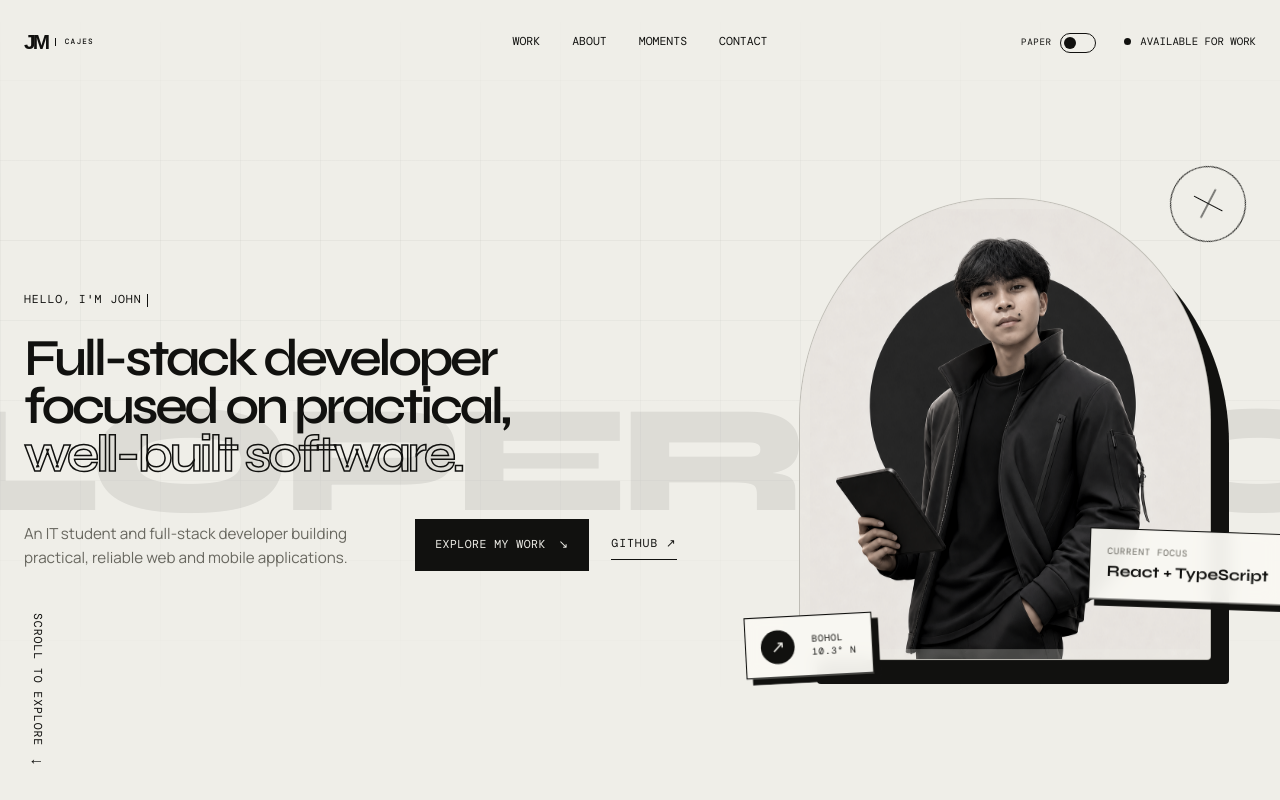
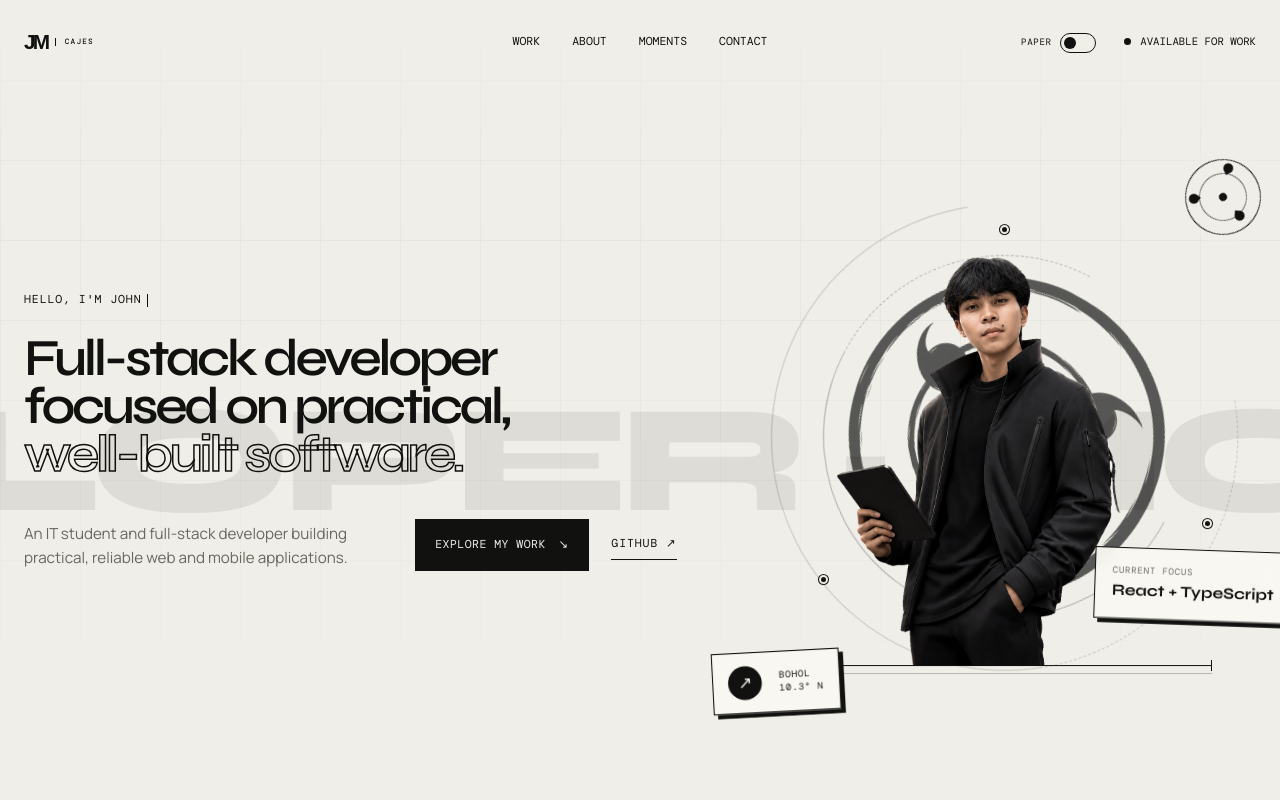
Before and after one commit to CajesJM/Jm-Portfolio, a React (Vite) app: page / in a window 1280 px wide. Shown: the top 800 px of the page. Built offline with nearby package versions, Linux system fonts and the light colour scheme; no server answers; a web font is replaced by a local one.

Commit message:
enhancing hero UI

```diff
--- a/src/components/Hero.tsx
+++ b/src/components/Hero.tsx
@@ -1,6 +1,7 @@
 import { useEffect, useRef, useState, type MouseEvent } from "react";
 import { motion, useReducedMotion } from "framer-motion";
-import heroCharacter from "../assets/Hero/jm-3d-hero-v3.png";
+import heroCharacter from "../assets/Hero/hero-avatar-cutout.webp";
+import sharinganOrbit from "../assets/Hero/sharingan-orbit-mask.webp";
 import "../styles/Hero.css";
 
 const GREETING = "Hello, I'm John Mark Cajes";
@@ -134,14 +135,30 @@ export default function Hero() {
             onMouseMove={handlePointerMove}
             onMouseLeave={resetTilt}
           >
-            <span className="hero__orbit mono">
-              UI · CODE · MOTION · PRODUCT ·
+            <span className="hero__orbit" aria-hidden="true">
+              <i />
+              <i />
+              <i />
             </span>
             <div className="hero__portrait">
+              <div className="hero__aperture" aria-hidden="true">
+                <span className="hero__aperture-ring hero__aperture-ring--outer" />
+                <span className="hero__aperture-ring hero__aperture-ring--inner" />
+                <img
+                  className="hero__orbital-art"
+                  src={sharinganOrbit}
+                  alt=""
+                />
+                <span className="hero__aperture-node hero__aperture-node--one" />
+                <span className="hero__aperture-node hero__aperture-node--two" />
+                <span className="hero__aperture-node hero__aperture-node--three" />
+              </div>
               <img
+                className="hero__portrait-image"
                 src={heroCharacter}
-                alt="3D illustrated portrait of John Mark Cajes"
+                alt="3D illustrated portrait of John Mark Cajes framed by an orbital ink motif"
               />
+              <span className="hero__portrait-baseline" aria-hidden="true" />
             </div>
             <div className="hero__card hero__card--role">
               <span className="mono">Current focus</span>
@@ -158,10 +175,6 @@ export default function Hero() {
           </div>
         </motion.div>
       </div>
-
-      <a className="hero__scroll mono" href="#work">
-        Scroll to explore <span>↓</span>
-      </a>
     </section>
   );
 }
--- a/src/index.css
+++ b/src/index.css
@@ -54,7 +54,8 @@ html.theme-changing *,
 html.theme-changing *::before,
 html.theme-changing *::after {
   transition-property: color, background-color, border-color, box-shadow,
-    text-decoration-color, -webkit-text-stroke-color, transform, opacity !important;
+    text-decoration-color, -webkit-text-stroke-color, transform, opacity,
+    filter !important;
   transition-duration: 680ms !important;
   transition-timing-function: var(--ease) !important;
 }
--- a/src/styles/Hero.css
+++ b/src/styles/Hero.css
@@ -10,11 +10,17 @@
   position: absolute;
   z-index: -1;
   inset: 0;
-  background-image: linear-gradient(var(--line) 1px, transparent 1px),
+  background-image:
+    linear-gradient(var(--line) 1px, transparent 1px),
     linear-gradient(90deg, var(--line) 1px, transparent 1px);
   background-size: 80px 80px;
   content: "";
-  mask-image: linear-gradient(to bottom, transparent, black 28%, transparent 92%);
+  mask-image: linear-gradient(
+    to bottom,
+    transparent,
+    black 28%,
+    transparent 92%
+  );
   opacity: 0.22;
 }
 
@@ -121,67 +127,198 @@
   --rx: 0deg;
   --ry: 0deg;
   position: relative;
-  max-width: 520px;
+  max-width: 550px;
   margin-inline: auto;
-  padding: 9%;
+  padding: 7%;
   transform: rotateX(var(--rx)) rotateY(var(--ry));
   transform-style: preserve-3d;
   transition: transform 500ms var(--ease);
 }
 
 .hero__portrait {
+  isolation: isolate;
   position: relative;
-  overflow: hidden;
-  border: 1px solid var(--line);
-  border-radius: 48% 48% 4px 4px;
-  background: var(--paper-deep);
-  box-shadow: 18px 24px 0 var(--ink);
+  aspect-ratio: 1 / 1.12;
+  overflow: visible;
   animation: portraitFloat 6s ease-in-out infinite;
 }
 
-.hero__portrait::after {
+.hero__aperture {
   position: absolute;
-  inset: 0;
-  border: 10px solid color-mix(in srgb, var(--paper) 25%, transparent);
-  content: "";
+  z-index: 0;
+  top: 7%;
+  left: 0;
+  width: 100%;
+  aspect-ratio: 1;
   pointer-events: none;
+  transform: translateZ(-18px);
+  transform-style: preserve-3d;
 }
 
-.hero__portrait img {
-  width: 100%;
-  aspect-ratio: 1 / 1.12;
-  object-fit: cover;
-  filter: saturate(0.45) contrast(1.04);
-  transform: scale(1.04);
+.hero__aperture-ring {
+  position: absolute;
+  border-radius: 50%;
+}
+
+.hero__aperture-ring--outer {
+  inset: -4%;
+  border: 1px solid var(--line);
+  border-right-color: transparent;
+  border-bottom-style: dashed;
+  animation: orbitalTurn 46s linear infinite reverse;
+}
+
+.hero__aperture-ring--inner {
+  inset: 8%;
+  border: 1px solid color-mix(in srgb, var(--ink) 28%, transparent);
+  border-top-color: transparent;
+  border-left-style: dashed;
+  animation: orbitalTurn 34s linear infinite;
+}
+
+.hero__portrait-image {
+  position: absolute;
+  z-index: 2;
+  inset: -1% -4% 0;
+  width: 108%;
+  height: 100%;
+  object-fit: contain;
+  object-position: center bottom;
+  filter: saturate(0.78) contrast(1.035);
+}
+
+.hero__orbital-art {
+  position: absolute;
+  inset: 12%;
+  width: 76%;
+  height: 76%;
+  object-fit: contain;
+  filter: opacity(0.64);
+  pointer-events: none;
+  transition: filter 680ms var(--ease);
+  animation: orbitalTurn 32s linear infinite;
+}
+
+[data-theme="ink"] .hero__orbital-art {
+  filter: invert(1) opacity(0.72);
+}
+
+.hero__aperture-node {
+  position: absolute;
+  width: 9px;
+  height: 9px;
+  border: 2px solid var(--paper);
+  border-radius: 50%;
+  background: var(--ink);
+  box-shadow: 0 0 0 1px var(--ink);
+}
+
+.hero__aperture-node--one {
+  top: 1%;
+  left: 49%;
+}
+
+.hero__aperture-node--two {
+  right: 2%;
+  bottom: 29%;
+}
+
+.hero__aperture-node--three {
+  bottom: 16%;
+  left: 7%;
+}
+
+.hero__portrait-baseline {
+  position: absolute;
+  z-index: 3;
+  right: 2%;
+  bottom: 1%;
+  left: 6%;
+  height: 1px;
+  background: var(--ink);
+  box-shadow: 0 8px 0 color-mix(in srgb, var(--ink) 26%, transparent);
+}
+
+.hero__portrait-baseline::before,
+.hero__portrait-baseline::after {
+  position: absolute;
+  bottom: -5px;
+  width: 1px;
+  height: 11px;
+  background: var(--ink);
+  content: "";
+}
+
+.hero__portrait-baseline::before {
+  left: 0;
+}
+
+.hero__portrait-baseline::after {
+  right: 0;
 }
 
 .hero__orbit {
   position: absolute;
   z-index: 3;
-  top: 2%;
-  right: 2%;
+  top: 1%;
+  right: -1%;
   width: 76px;
   height: 76px;
   border: 1px solid var(--ink);
   border-radius: 50%;
   display: grid;
   place-items: center;
-  background: var(--paper);
-  font-size: 0;
-  animation: spin 12s linear infinite;
+  color: var(--ink);
+  background: color-mix(in srgb, var(--paper) 88%, transparent);
+  box-shadow: 0 0 0 8px color-mix(in srgb, var(--paper) 58%, transparent);
+  backdrop-filter: blur(8px);
+  animation: miniOrbitTurn 18s linear infinite;
 }
 
 .hero__orbit::before,
 .hero__orbit::after {
   position: absolute;
-  width: 32px;
-  height: 1px;
-  background: var(--ink);
   content: "";
 }
 
+.hero__orbit::before {
+  inset: 13px;
+  border: 1px solid color-mix(in srgb, var(--ink) 62%, transparent);
+  border-radius: 50%;
+}
+
 .hero__orbit::after {
-  transform: rotate(90deg);
+  width: 8px;
+  height: 8px;
+  border-radius: 50%;
+  background: var(--ink);
+}
+
+.hero__orbit i {
+  position: absolute;
+  z-index: 1;
+  width: 10px;
+  height: 10px;
+  border-radius: 50% 50% 50% 0;
+  background: var(--ink);
+}
+
+.hero__orbit i:nth-child(1) {
+  top: 7px;
+  left: 50%;
+  transform: translateX(-50%) rotate(-45deg);
+}
+
+.hero__orbit i:nth-child(2) {
+  right: 9px;
+  bottom: 14px;
+  transform: rotate(75deg);
+}
+
+.hero__orbit i:nth-child(3) {
+  bottom: 14px;
+  left: 9px;
+  transform: rotate(195deg);
 }
 
 .hero__card {
@@ -190,13 +327,13 @@
   border: 1px solid var(--ink);
   color: var(--ink);
   background: var(--paper-glass);
-  box-shadow: 6px 6px 0 var(--ink);
+  box-shadow: 4px 4px 0 var(--ink);
   backdrop-filter: blur(8px);
 }
 
 .hero__card--role {
-  right: -4%;
-  bottom: 20%;
+  right: -5%;
+  bottom: 17%;
   display: flex;
   min-width: 190px;
   flex-direction: column;
@@ -215,8 +352,8 @@
 }
 
 .hero__card--location {
-  bottom: 8%;
-  left: 1%;
+  bottom: 2%;
+  left: -5%;
   display: flex;
   align-items: center;
   gap: 1rem;
@@ -254,19 +391,33 @@
 }
 
 @keyframes ticker {
-  to { transform: translateX(-50%); }
+  to {
+    transform: translateX(-50%);
+  }
 }
 
 @keyframes portraitFloat {
-  50% { transform: translateY(-10px); }
+  50% {
+    transform: translateY(-10px);
+  }
 }
 
-@keyframes spin {
-  to { transform: rotate(360deg); }
+@keyframes orbitalTurn {
+  to {
+    transform: rotate(360deg);
+  }
+}
+
+@keyframes miniOrbitTurn {
+  to {
+    transform: rotate(360deg);
+  }
 }
 
 @keyframes typingCursor {
-  50% { opacity: 0; }
+  50% {
+    opacity: 0;
+  }
 }
 
 @media (max-width: 980px) {
@@ -321,15 +472,21 @@
   }
 
   .hero__visual {
-    padding: 7%;
-  }
-
-  .hero__portrait {
-    box-shadow: 10px 14px 0 var(--ink);
+    padding: 5%;
   }
 
   .hero__card--role {
-    right: 0;
+    right: -1%;
     min-width: 158px;
   }
+
+  .hero__card--location {
+    left: -1%;
+  }
+
+  .hero__orbit {
+    right: 1%;
+    width: 62px;
+    height: 62px;
+  }
 }
```
Also changed, not shown: src/assets/Hero/hero-avatar-cutout.webp (added), src/assets/Hero/sharingan-orbit-mask.webp (added).
